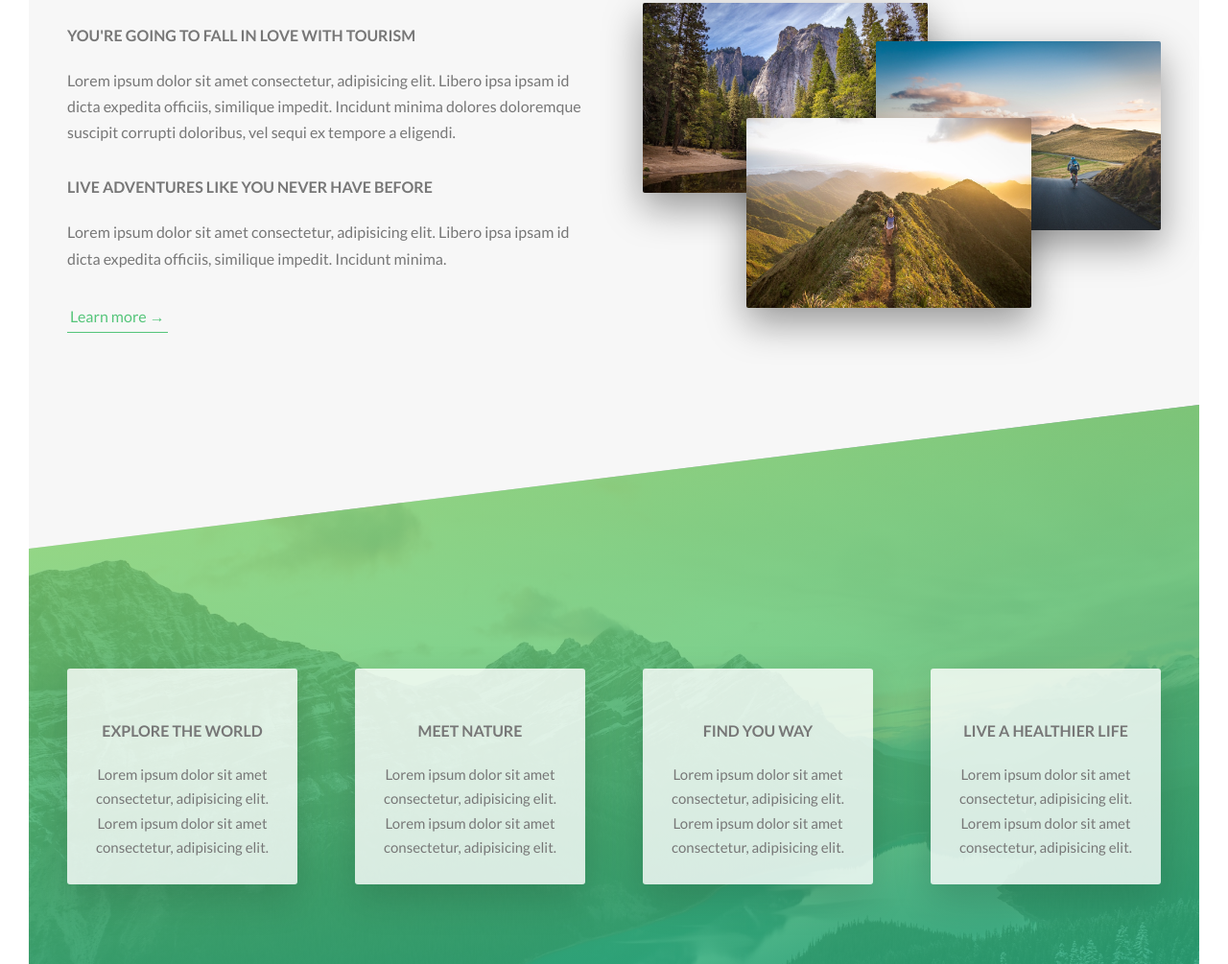
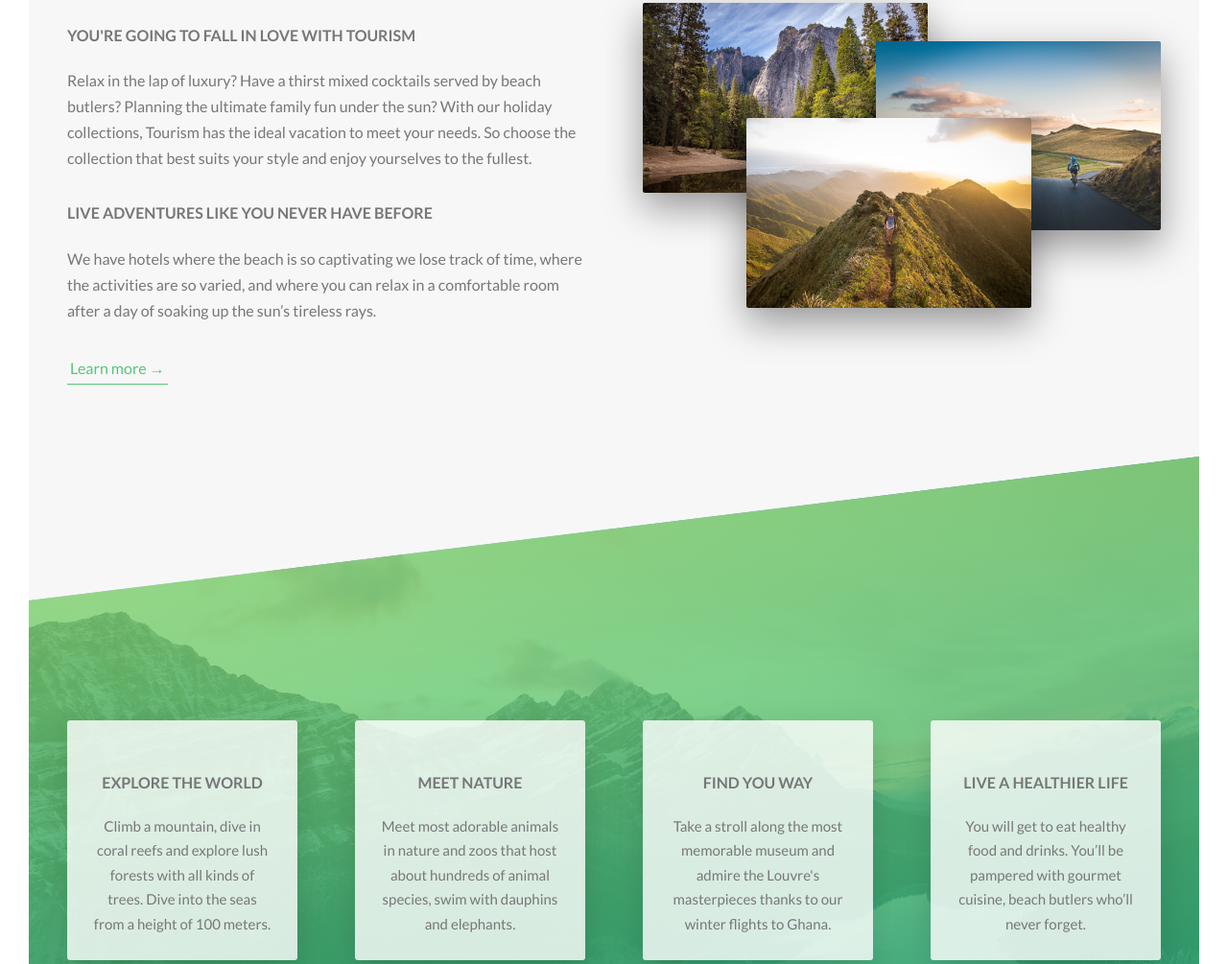
Before and after one commit to BachAmadou/tourism, a website: page index.html in a window 1280 px wide. Shown: the part 997-2002 px from the top of the page at 96% size. Drawn offline with Linux system fonts and the light colour scheme.

Commit message:
Added info to sections: adventure and testimonial

```diff
--- a/index.html
+++ b/index.html
@@ -61,12 +61,12 @@
                     <div class="col-1-of-2">
                         <h3 class="heading-tertiary u-margin-bottom-small">You're going to fall in love with tourism</h3>
                         <p class="paragraph">
-                            Lorem ipsum dolor sit amet consectetur, adipisicing elit. Libero ipsa ipsam id dicta expedita officiis, similique impedit. Incidunt minima dolores doloremque suscipit corrupti doloribus, vel sequi ex tempore a eligendi.
+                            Relax in the lap of luxury? Have a thirst mixed cocktails served by beach butlers? Planning the ultimate family fun under the sun? With our holiday collections, Tourism has the ideal vacation to meet your needs. So choose the collection that best suits your style and enjoy yourselves to the fullest.
                         </p>
 
                         <h3 class="heading-tertiary u-margin-bottom-small">Live adventures like you never have before</h3>
                         <p class="paragraph">
-                            Lorem ipsum dolor sit amet consectetur, adipisicing elit. Libero ipsa ipsam id dicta expedita officiis, similique impedit. Incidunt minima.
+                            We have hotels where the beach is so captivating we lose track of time, where the activities are so varied, and where you can relax in a comfortable room after a day of soaking up the sun’s tireless rays.
                         </p>
 
                         <a href="#" class="btn-text">Learn more &rarr;</a>
@@ -114,7 +114,7 @@
                             <i class="feature-box__icon icon-basic-world"></i>
                             <h3 class="heading-tertiary u-margin-bottom-small">Explore the world</h3>
                             <p class="feature-box__text">
-                                Lorem ipsum dolor sit amet consectetur, adipisicing elit. Lorem ipsum dolor sit amet consectetur, adipisicing elit.
+                                Climb a mountain, dive in coral reefs and explore lush forests with all kinds of trees. Dive into the seas from a height of 100 meters.
                             </p>
                         </div>
                     </div>
@@ -124,7 +124,7 @@
                             <i class="feature-box__icon icon-basic-compass"></i>
                             <h3 class="heading-tertiary u-margin-bottom-small">Meet nature</h3>
                             <p class="feature-box__text">
-                                Lorem ipsum dolor sit amet consectetur, adipisicing elit. Lorem ipsum dolor sit amet consectetur, adipisicing elit.
+                                Meet most adorable animals in nature and zoos that host about hundreds of animal species, swim with dauphins and elephants.
                             </p>
                         </div>
                     </div>
@@ -134,7 +134,7 @@
                             <i class="feature-box__icon icon-basic-map"></i>
                             <h3 class="heading-tertiary u-margin-bottom-small">Find you way</h3>
                             <p class="feature-box__text">
-                                Lorem ipsum dolor sit amet consectetur, adipisicing elit. Lorem ipsum dolor sit amet consectetur, adipisicing elit.
+                                Take a stroll along the most memorable museum and admire the Louvre's masterpieces thanks to our winter flights to Ghana.
                             </p>
                         </div>
                     </div>
@@ -144,7 +144,7 @@
                             <i class="feature-box__icon icon-basic-heart"></i>
                             <h3 class="heading-tertiary u-margin-bottom-small">Live a healthier life</h3>
                             <p class="feature-box__text">
-                                Lorem ipsum dolor sit amet consectetur, adipisicing elit. Lorem ipsum dolor sit amet consectetur, adipisicing elit.
+                                You will get to eat healthy food and drinks. You’ll be pampered with gourmet cuisine, beach butlers who’ll never forget.
                             </p>
                         </div>
                     </div>
@@ -294,7 +294,7 @@
                                 I had the best week ever with my family
                             </h3>
                             <p>
-                                Lorem ipsum dolor sit amet consectetur, adipisicing elit. Lorem ipsum dolor sit amet consectetur, adipisicing elit.
+                                First-class accommodation along with a very wide range of services and facilities. Best vacation ever. Try it you will like it.
                             </p>
                         </div>
                     </div>
@@ -313,7 +313,7 @@
                                 My life is completely different now
                             </h3>
                             <p>
-                                Lorem ipsum dolor sit amet consectetur, adipisicing elit. Lorem ipsum dolor sit amet consectetur, adipisicing elit.
+                                Good price quality ratio along with pleasant accommodation and various services. You would come back again and again.
                             </p>
                         </div>
                     </div>
```
